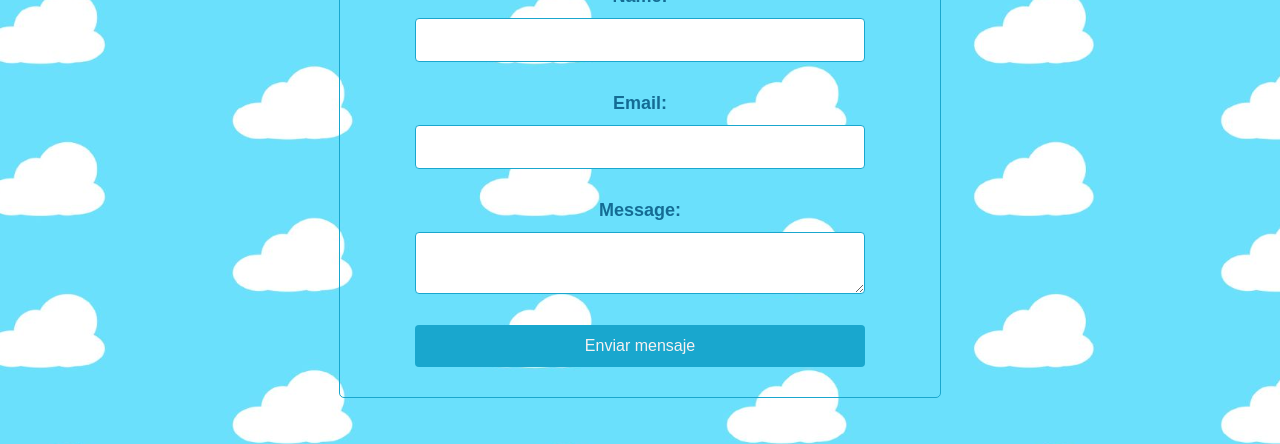
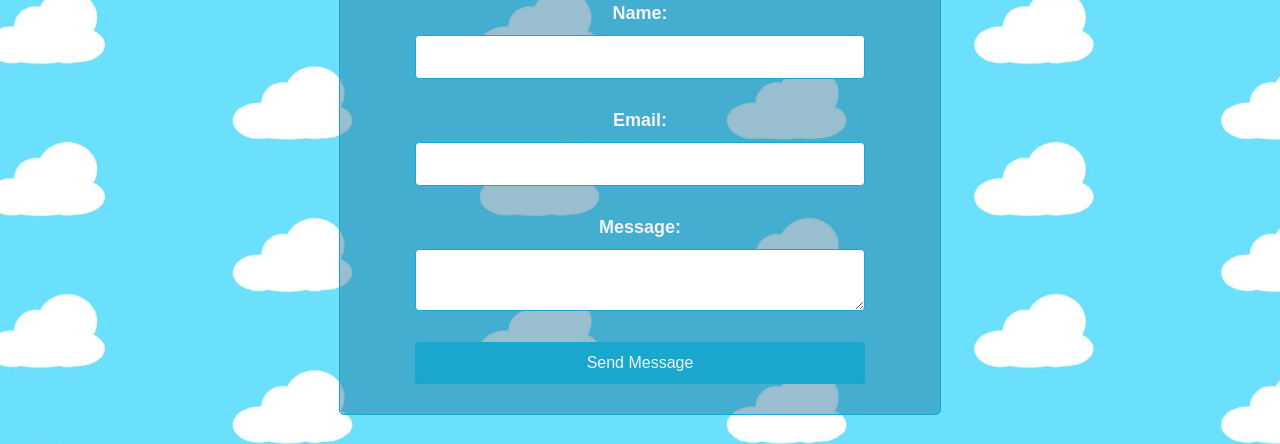
Before and after one commit to LozaJuan/finalproject-coderhouse, a website: page pages/contact.html in a window 1280 px wide. Shown: the part 269-713 px from the top of the page. Drawn offline with Linux system fonts and the light colour scheme.

Commit message:
translate

```diff
--- a/pages/contact.html
+++ b/pages/contact.html
@@ -33,7 +33,7 @@
                         <input type="email" id="email" name="email" /><br />
                         <label for="mensaje">Message:</label><br />
                         <textarea id="mensaje" name="mensaje"></textarea><br />
-                        <input type="submit" value="Enviar mensaje" />
+                        <input type="submit" value="Send Message" />
                     </form>
                 </main>
                 <footer>
--- a/scss/layout/_footer.scss
+++ b/scss/layout/_footer.scss
@@ -2,6 +2,7 @@
 @import "../utilities/mixins";
 
 footer {
+    padding: 2%;
     @include flex-column;
     text-align: center;
     background-color: $background-opacity;
@@ -11,6 +12,9 @@ footer {
     }
     a {text-decoration: none;
         color: $color-fourth;
+    }
+    h3 {
+        font-size: large;
     }
     .directory{
         background-color: $background-opacity;
--- a/scss/views/_contact.scss
+++ b/scss/views/_contact.scss
@@ -2,7 +2,8 @@
 @import "../utilities/mixins";
 
 .title-contact {
-    font-family: $fuente-principal
+    font-family: $fuente-principal;
+    display: none;
 }
 
 form {
@@ -13,13 +14,17 @@ form {
     border-radius: 5px;
     font-family: $fuente-principal;
     padding-bottom: 10px;
+    background-color: $background-opacity;
+    padding-top: 2%;
+    margin-top: 2%;
+    margin-bottom: 2%;
 }
 
 label {
     display: block;
     font-size: 18px;
     font-weight: bold;
-    color: $color-third;
+    color: $color-first;
 }
 
 input, textarea {
```
Also changed, not shown: pages/store.html (+1 -1 lines), css/styles.css, 1 other file.
